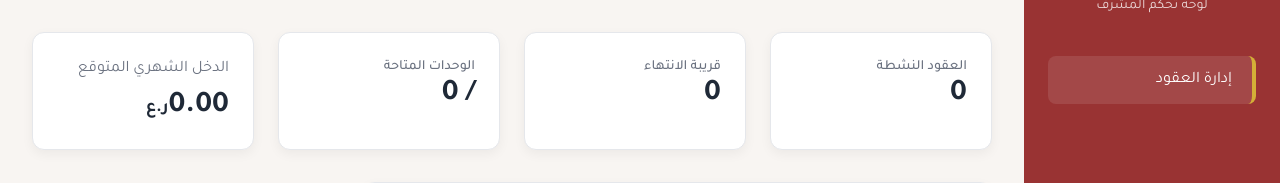
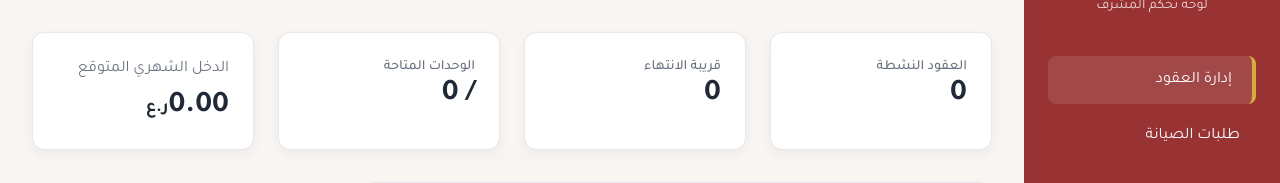
Before and after one commit to alabri0803/rent_management, a Django app: page /dashboard/ in a window 1280 px wide. Shown: the part 92-275 px from the top of the page. Run offline with Django 5.2, Linux system fonts and the light colour scheme; a user stored in the database is signed in; data that the repository does not hold is empty; some libraries are stand-ins or nearby versions.

Commit message:
تحديث dashboard/base.html

```diff
--- a/dashboard/templates/dashboard/base.html
+++ b/dashboard/templates/dashboard/base.html
@@ -67,16 +67,16 @@
     </style>
   </head>
   <body class="flex h-screen">
-
       <aside class="sidebar w-64 text-white p-6 flex-shrink-0 flex flex-col">
         <div class="text-center mb-10">
           <h1 class="text-2xl font-bold text-white">نظام إدارة الإيجارات</h1>
           <p class="text-sm opacity-80">لوحة تحكم المشرف</p>
         </div>
         <nav>
-          <a href="{% url 'lease_list' %}" class="block py-3 px-4 rounded-lg mb-2 {% if request.resolver_match.url_name == 'lease_list' %}active{% endif %}">
-            إدارة العقود
-          </a>
+          <a href="{% url 'lease_list' %}" class="block py-3 px-4 rounded-lg mb-2 {% if 'lease' in request.resolver_match.url_name %}active{% endif %}">إدارة العقود</a>
+          <a href="{% url 'maintenance_request_list' %}" class="block py-3 px-4 rounded-lg mb-2 {% if 'maintenance' in request.resolver_match.url_name %}active{% endif %}">
+                طلبات الصيانة
+              </a>
         </nav>
         <div class="mt-auto text-center">
           <a href="#" class="text-sm opacity-70 hover:opacity-100">
```
Also changed, not shown: 1 other file.
